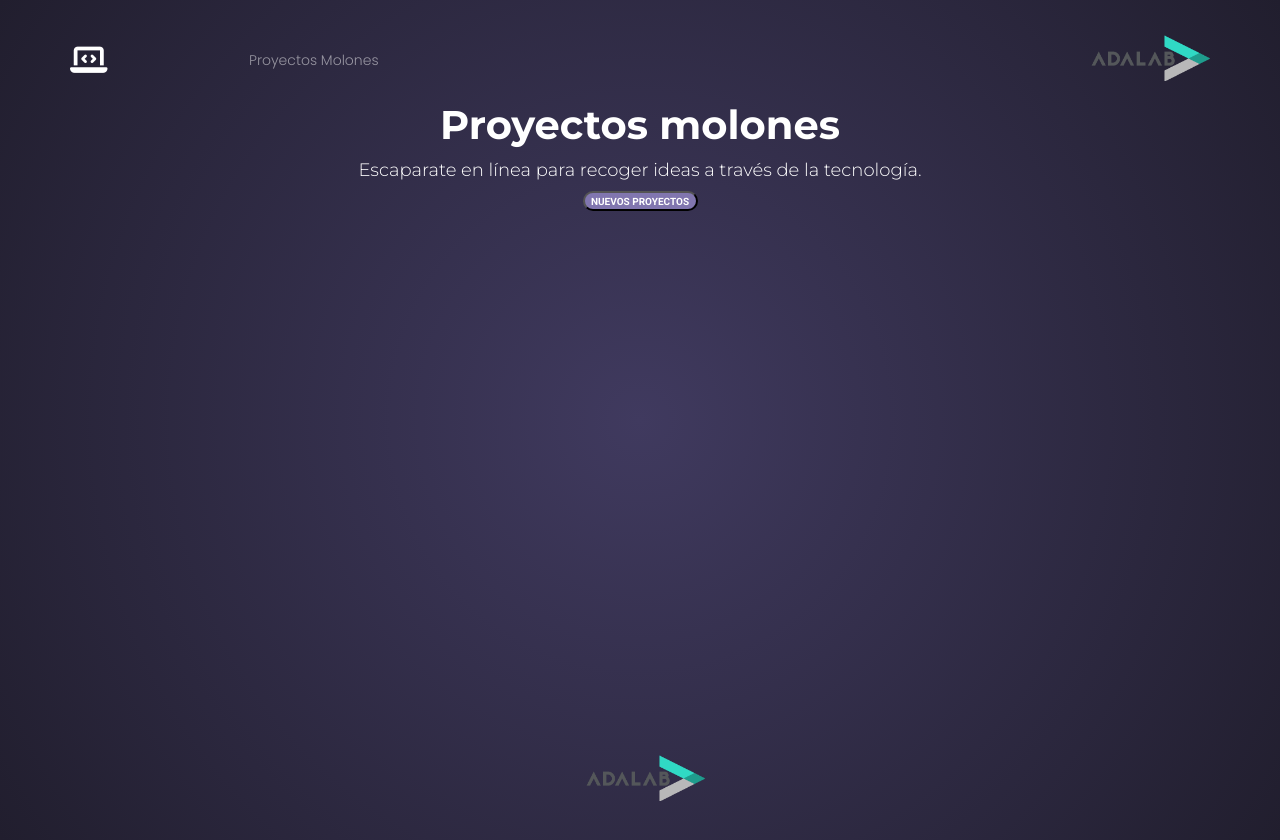
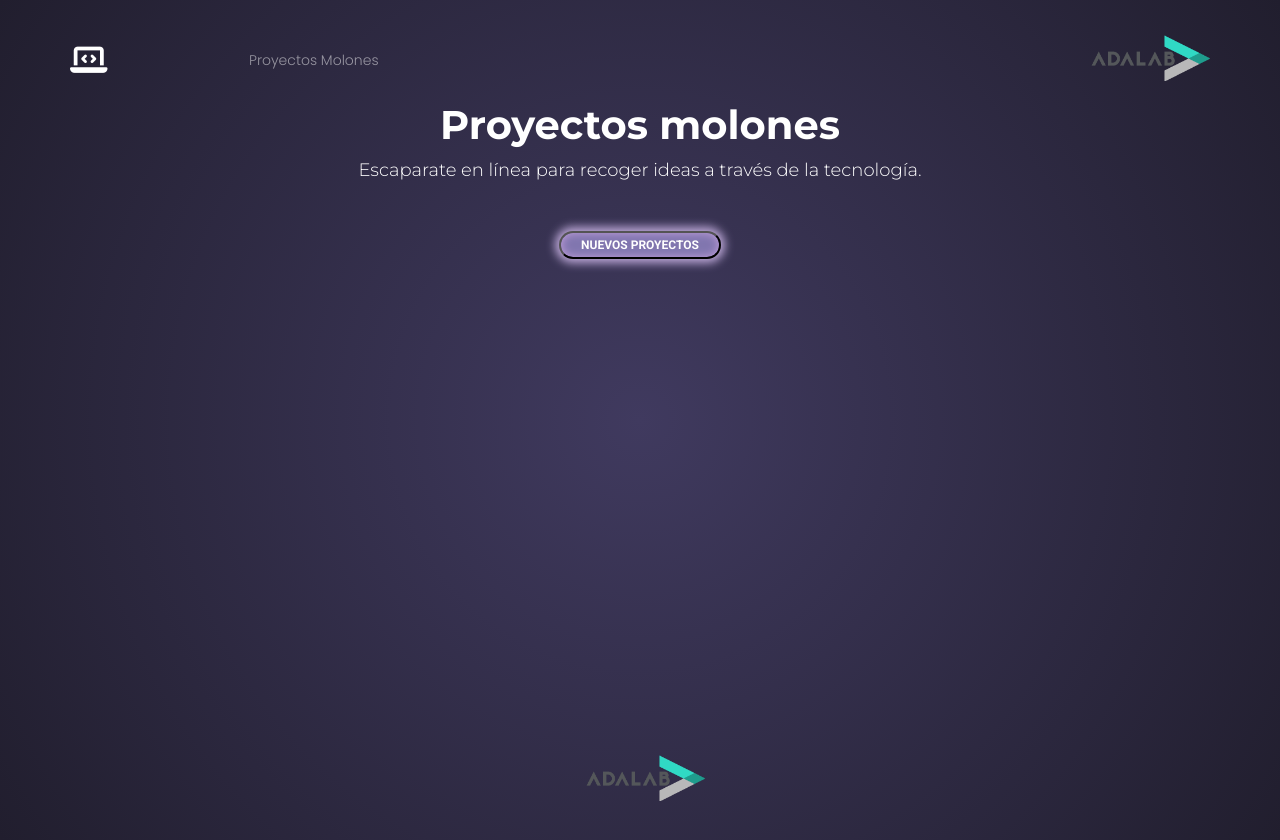
Before and after one commit to silviesc/project-promo-V-module-3-team-4, a React (Vite) app: page / in a window 1280 px wide. Built offline with nearby package versions, Linux system fonts and the light colour scheme.

Commit message:
style ok

```diff
--- a/src/components/Error.jsx
+++ b/src/components/Error.jsx
@@ -2,7 +2,7 @@
 function Error({isValidInput}) {
   return (
     <section className="form__card">
-      <p className="form__card--textError">Error: revisa los datos introducidos:</p>
+      <p className="form__card--textError">Error - Revisa los datos introducidos:</p>
       <p className="form__card--textError2">{isValidInput()}</p>
     </section>
   )
--- a/src/components/Form.jsx
+++ b/src/components/Form.jsx
@@ -108,6 +108,7 @@ const Form = ({ handleInput, handleClickCreateCard, url, dataCard, fetchSuccess,
           nameInput="image"
         />
         <button className="form__buttonsImg--reset" onClick={handleReset}>Limpiar datos</button>
+
       </section>
       <section className="form__buttonsImg">
         <button
--- a/src/scss/App.scss
+++ b/src/scss/App.scss
@@ -1,5 +1,5 @@
-@import 'core/reset';
-@import 'layout/card';
+@import "core/reset";
+@import "layout/card";
 
 .container {
   background-image: radial-gradient(circle at center, #403a5f, #211e2e);
@@ -25,7 +25,7 @@
 }
 .header .text {
   color: rgba(255, 255, 255, 0.5);
-	font-family: 'Poppins', sans-serif;
+  font-family: "Poppins", sans-serif;
   font-size: 14px;
   margin-left: -25px;
 }
@@ -45,7 +45,7 @@
   display: flex;
   flex-direction: column;
   &__h1 {
-		font-family: 'Montserrat', sans-serif;
+    font-family: "Montserrat", sans-serif;
     font-size: 20px;
     color: #ffffff;
     text-align: center;
@@ -54,7 +54,7 @@
     }
   }
   &__p {
-		font-family: 'Montserrat', sans-serif;
+    font-family: "Montserrat", sans-serif;
     text-align: center;
     color: white;
     font-size: 12px;
@@ -65,7 +65,7 @@
     }
   }
   &__btn {
-		font-family: 'Roboto', sans-serif;
+    font-family: "Roboto", sans-serif;
     display: flex;
     justify-content: center;
     align-items: center;
@@ -83,19 +83,30 @@
     }
 
     &--new {
-			font-family: 'Roboto', sans-serif;
+      font-family: "Roboto", sans-serif;
       display: flex;
       justify-content: center;
       align-items: center;
-		text-decoration: none;
       color: white;
       text-transform: uppercase;
       font-size: 10px;
       margin: auto;
       border-radius: 20px;
-		height: 20px;
-		width: 115px;
+      padding: 5px 20px;
+      margin-top: 40px;
       background-color: #8176af;
+	  cursor: pointer;
+      box-shadow: 0 0 10px 0 rgb(195, 160, 220) inset,
+        0 0 10px 4px rgb(190, 169, 217);
+
+      @media (min-width: 768px) {
+        font-size: 12px;
+      }
+
+      &:hover {
+        transform: scale(1.2);
+        transition: transform 0.3s ease;
+      }
     }
   }
   &__link {
@@ -134,7 +145,7 @@
     &--subtitle {
       padding-bottom: 10px;
       font-weight: 300;
-			font-family: 'Montserrat', sans-serif;
+      font-family: "Montserrat", sans-serif;
       font-size: 18px;
     }
 
@@ -166,7 +177,7 @@
       padding-left: 15px;
       padding-top: 5px;
       font-size: 13px;
-			font-family: 'Montserrat', sans-serif;
+      font-family: "Montserrat", sans-serif;
       font-weight: bold;
 
       &::placeholder {
@@ -183,7 +194,8 @@
       padding: 15px;
       height: 110px;
       font-size: 13px;
-			font-family: 'Montserrat', sans-serif;
+      font-family: "Montserrat", sans-serif;
+	  font-weight: bold;
 
       &::placeholder {
         color: grey;
@@ -205,11 +217,11 @@
       padding-left: 15px;
       padding-top: 5px;
       font-size: 13px;
-			font-family: 'Montserrat', sans-serif;
+      font-family: "Montserrat", sans-serif;
+	  font-weight: bold;
 
       &::placeholder {
         color: grey;
-
       }
     }
   }
@@ -222,7 +234,6 @@
     gap: 20px;
     align-items: center;
     padding-top: 20px;
-
 
     &--upload {
       font-weight: bold;
@@ -246,11 +257,7 @@
       }
 
       &:hover {
-				background: linear-gradient(
-					90deg,
-					#e3e1eb -1.57%,
-					#cbc6e2 98.43%
-				);
+        background: linear-gradient(90deg, #e3e1eb -1.57%, #cbc6e2 98.43%);
         color: #8176af;
         transform: scale(1.1);
         transition: transform 0.3s ease;
@@ -274,11 +281,7 @@
       }
 
       &:hover {
-				background: linear-gradient(
-					90deg,
-					#e3e1eb -1.57%,
-					#cbc6e2 98.43%
-				);
+        background: linear-gradient(90deg, #e3e1eb -1.57%, #cbc6e2 98.43%);
         color: #8176af;
         transform: scale(1.1);
         transition: transform 0.3s ease;
@@ -294,35 +297,41 @@
       color: white;
       width: 120px;
       padding: 10px;
+	  border: transparent;
       border-radius: 40px;
       cursor: pointer;
       margin-top: 20px;
+
+	  &:hover {
+        transform: scale(1.2);
+        transition: transform 0.3s ease;
+      }
     }
   }
 
   &__card {
-        font-family: 'Montserrat';
+    font-family: "Montserrat";
     color: white;
     text-align: center;
     padding: 20px;
     &--text {
-            color:white;
+      color: white;
       text-decoration: none;
     }
     &--textError {
       text-decoration: none;
-			color:turquoise;
+      color: turquoise;
       font-size: 20px;
       font-weight: bold;
     }
     &--textError2 {
-			color:turquoise;
+      color: turquoise;
       font-size: 18px;
     }
 
     &--link {
       font-weight: bold;
-            color:white;
+      color: white;
       text-decoration: none;
     }
   }
```
Also changed, not shown: 3 other files (tests, documents, lock files or other folders). Lines whose indentation alone changed are shown as unchanged.
